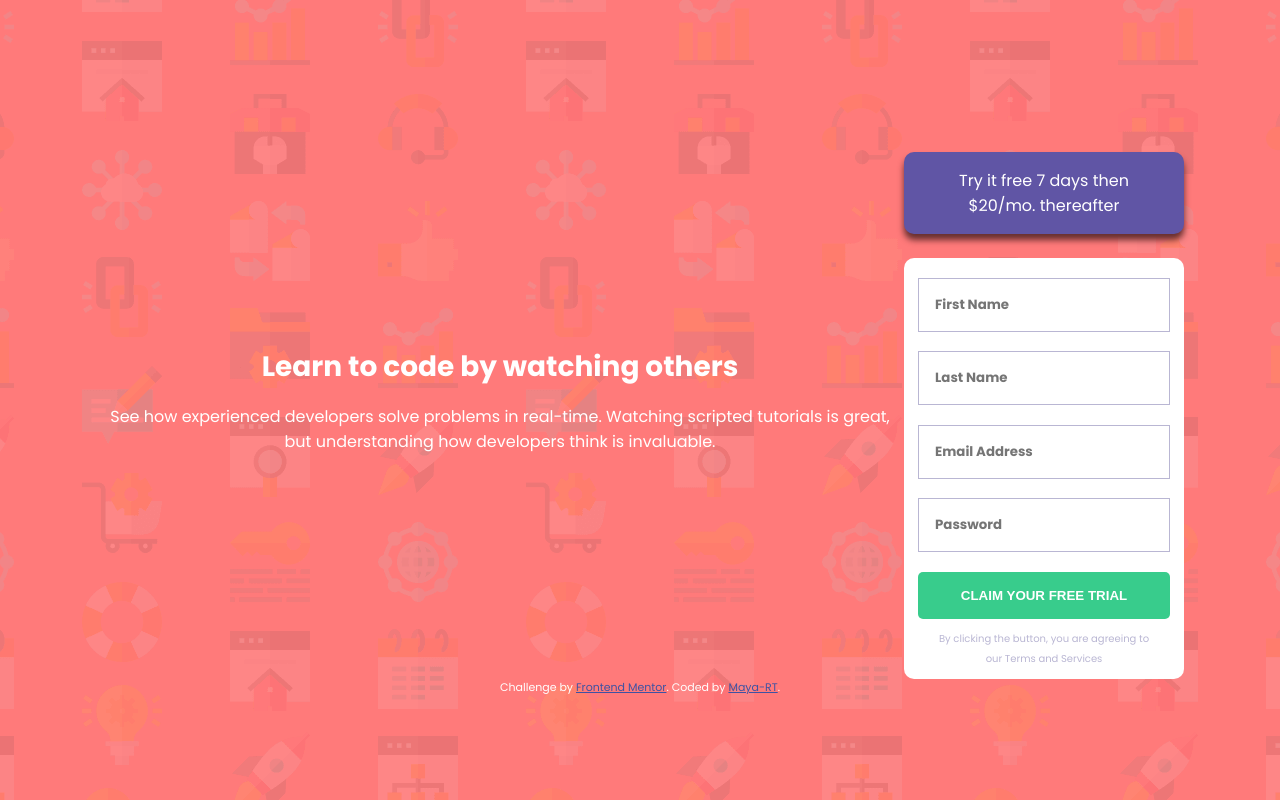
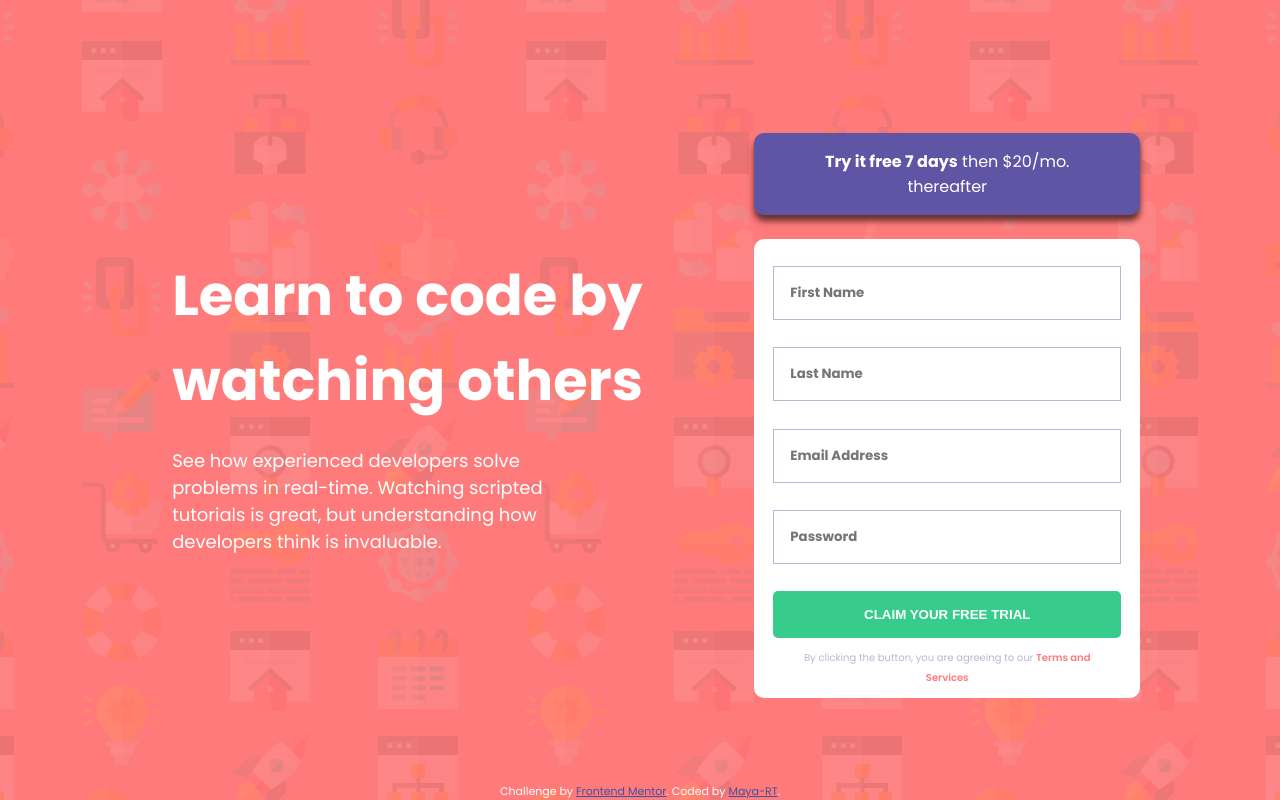
Before and after one commit to Maya-RT/Intro-component-with-sign-up-form, a plain HTML site: page index.html in a window 1280 px wide. Drawn offline with Linux system fonts and the light colour scheme.

Commit message:
finished mobile and desktop design

```diff
--- a/index.html
+++ b/index.html
@@ -23,7 +23,7 @@
       but understanding how developers think is invaluable.</p>
     </div>
     <div class="form-box">
-      <p id="free-trial"><span>Try it free 7 days</span> then $20/mo. thereafter</p>
+      <p id="free-trial"><span class="bold-free-trial">Try it free 7 days</span> then $20/mo. thereafter</p>
     <form action="">
       <input type="text" placeholder="First Name">
       <label for="first-n"><img src="/images/icon-error.svg" alt=""></label>
@@ -43,7 +43,7 @@
 
       <button class="button">Claim your free trial</button>
 
-      <p id="terms">By clicking the button, you are agreeing to our <span>Terms and Services</span></p>
+      <p id="terms">By clicking the button, you are agreeing to our <span class="color-terms">Terms and Services</span></p>
     </form>
     </div>
   </div>
--- a/style.css
+++ b/style.css
@@ -23,6 +23,7 @@ body{
     justify-content: center;
     flex-direction: column;
     height: 100dvh;
+    font-weight: 400;
 }
 .container{
     display: flex;
@@ -35,7 +36,6 @@ body{
 h1{
     font-size: 1.75rem;
     padding: 1rem 1rem;
-
 }
 #free-trial{
     background-color: var(--Blue);
@@ -43,6 +43,9 @@ h1{
     padding: 1rem 3rem;
     border-radius: 10px;
     box-shadow: 0px 6px 6px rgb(102, 47, 47);
+}
+#free-trial .bold-free-trial{
+    font-weight: 700;
 }
 form{
     background-color: white;
@@ -86,8 +89,15 @@ form{
 #terms{
     color: var(--Grayish-Blue);
     font-size: 10px;
-    padding: 10px 30px;
+    padding: 10px 35px;
     line-height: 20px;
+}
+#terms .color-terms{
+    color: var(--Red);
+    font-weight: 600;
+}
+#terms .color-terms:hover{
+    cursor: pointer;
 }
 .attribution { font-size: 11px; text-align: center; }
 .attribution a { color: hsl(228, 45%, 44%); }
@@ -99,6 +109,25 @@ form{
     }
     .container{
         flex-direction: row;
+        flex: auto;
+    }
+    .form-box{
+        width: 100%;
+        max-width: 650px;
+        padding-right: 4%;
+    }
+    .text{
+        text-align: left;
+        margin-right: 7%;
+        padding-left: 7%;
+    }
+    h1{
+        font-size: 3.5rem;
+        padding: 1.5rem 0;
+    }
+    .text p{
+        font-size: 18px;
+        padding-right: 15%;
+    }
 
-    }
 }
```
Also changed, not shown: 1 other file.
